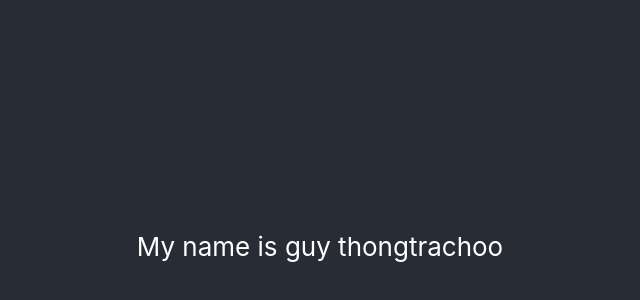
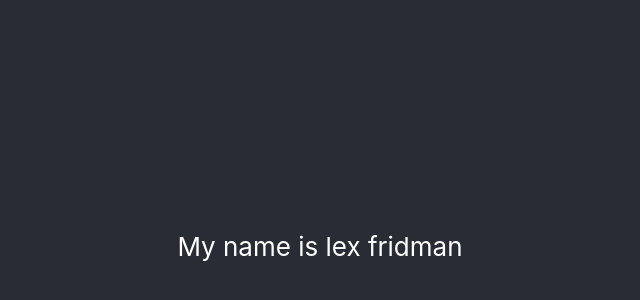
Before and after one commit to phycog/womeev, a React (Create React App) app: page / in a window 1280 px wide. Shown: the part 154-454 px from the top of the page, without its empty margins (320-960 px from the left). Built offline with nearby package versions, Linux system fonts and the light colour scheme.

Commit message:
text to lex fridman

```diff
--- a/src/App.js
+++ b/src/App.js
@@ -5,7 +5,7 @@ function App() {
   return (
     <div className="App">
       <header className="App-header">
-        <p>My name is guy thongtrachoo</p>
+        <p>My name is lex fridman</p>
       </header>
     </div>
   );
```
